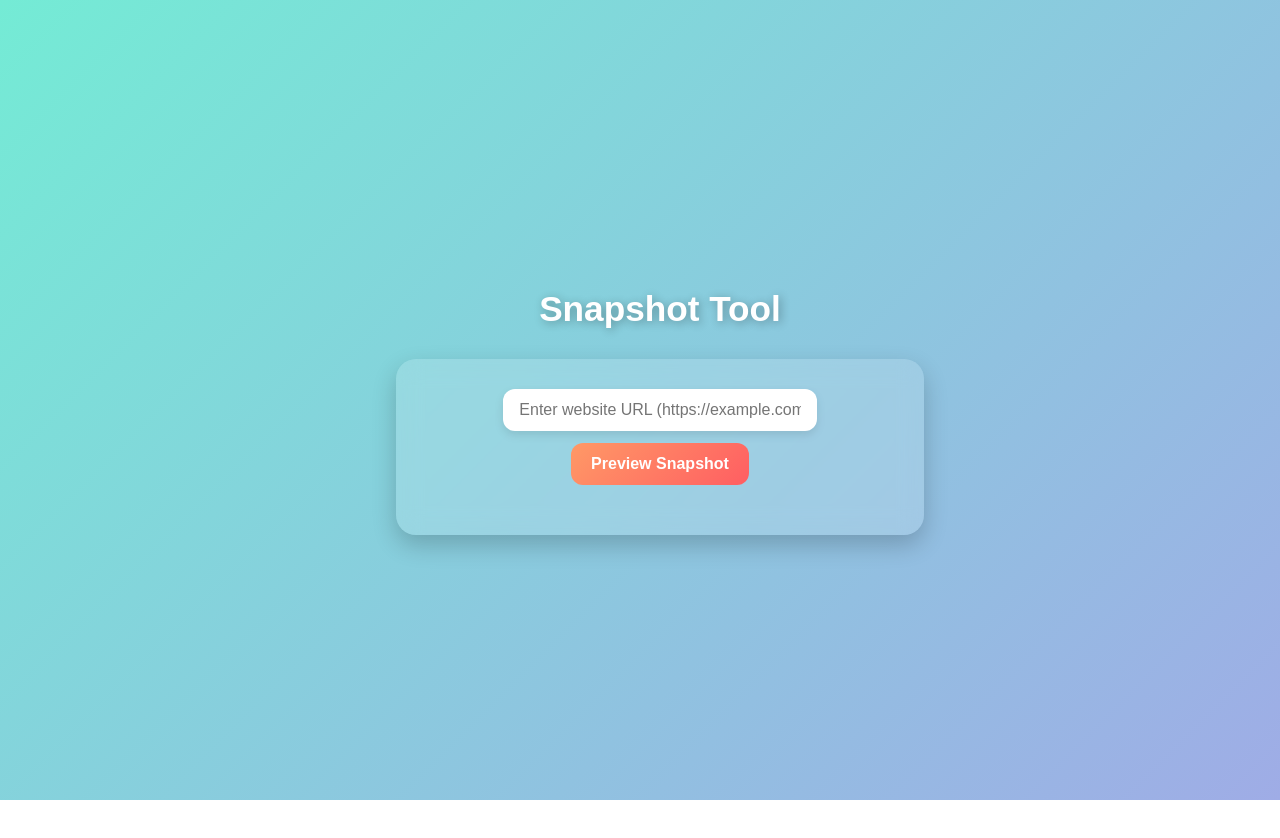
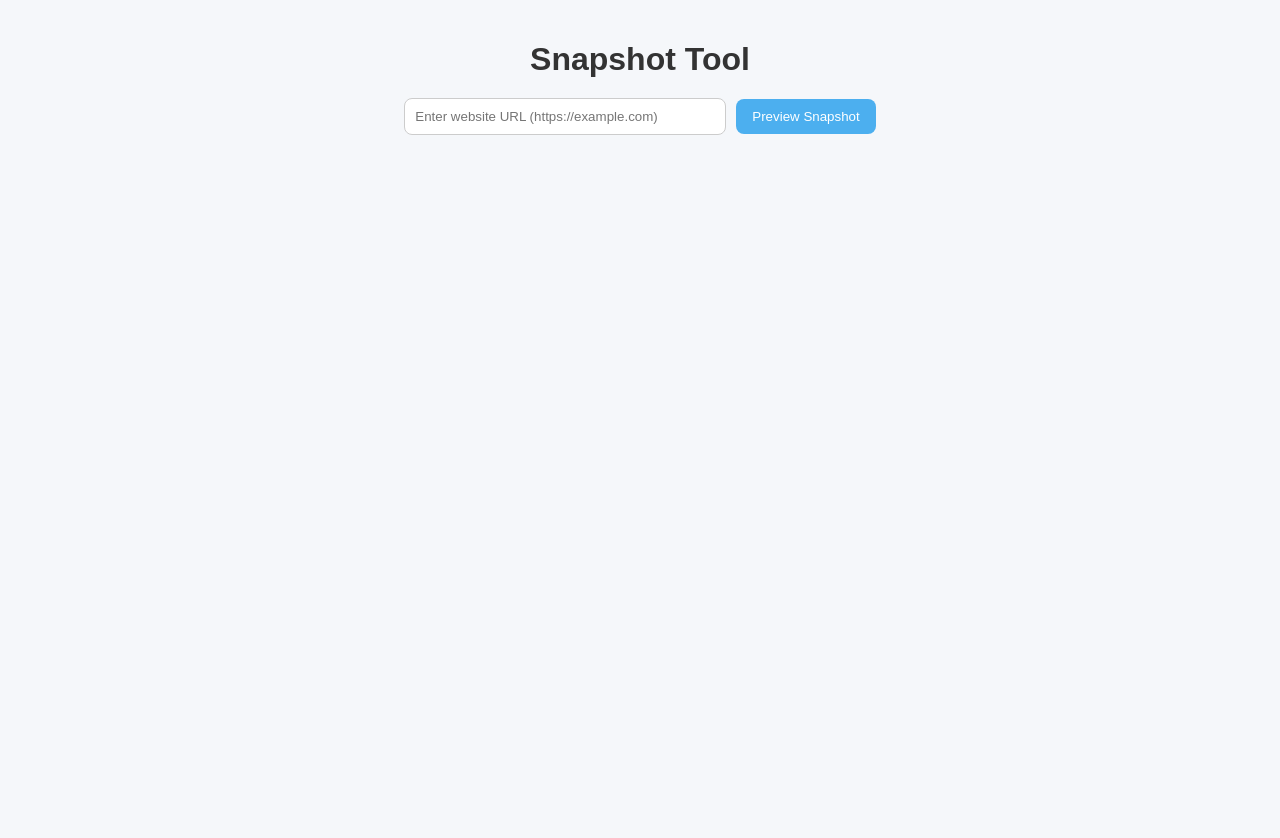
Before and after one commit to yashjaiswal97/website-snapshot-tool, a React (Create React App) app: page / in a window 1280 px wide. Before the commit the page ends 800 px from the top, so only its background shows below. Built offline with nearby package versions, Linux system fonts and the light colour scheme.

Commit message:
Updated UI

```diff
--- a/src/App.css
+++ b/src/App.css
@@ -1,128 +1,72 @@
-body {
-  margin: 0;
-  padding: 0;
-  font-family: "Poppins", sans-serif;
-  background: linear-gradient(135deg, #74ebd5, #9face6);
+.app {
+  text-align: center;
+  font-family: Arial, sans-serif;
+  padding: 20px;
+  background: #f5f7fa;
   min-height: 100vh;
-  display: flex;
-  align-items: center;
-  justify-content: center;
 }
 
-.app {
-  text-align: center;
-  padding: 20px;
-  width: 100%;
-  max-width: 800px;
-}
-
-.title {
-  color: white;
-  font-size: 2.2rem;
-  margin-bottom: 30px;
-  text-shadow: 2px 2px 10px rgba(0, 0, 0, 0.3);
-}
-
-.card {
-  background: rgba(255, 255, 255, 0.15);
-  backdrop-filter: blur(12px);
-  border-radius: 20px;
-  padding: 30px;
-  box-shadow: 0 10px 25px rgba(0, 0, 0, 0.2);
-  color: white;
+h1 {
+  color: #333;
+  margin-bottom: 20px;
 }
 
 .input-section {
-  display: flex;
-  justify-content: center;
-  gap: 12px;
-  margin-bottom: 20px;
-  flex-wrap: wrap;
+  margin: 20px 0;
 }
 
 input {
-  padding: 12px 16px;
-  width: 60%;
-  max-width: 400px;
-  border-radius: 12px;
-  border: none;
-  outline: none;
-  font-size: 1rem;
-  box-shadow: 0 4px 10px rgba(0, 0, 0, 0.1);
+  padding: 10px;
+  width: 300px;
+  border-radius: 8px;
+  border: 1px solid #ccc;
+  margin-right: 10px;
 }
 
 button {
-  padding: 12px 20px;
+  padding: 10px 16px;
+  background: #4cafef;
   border: none;
-  border-radius: 12px;
-  background: linear-gradient(135deg, #ff9966, #ff5e62);
+  border-radius: 8px;
   color: white;
-  font-size: 1rem;
-  font-weight: bold;
   cursor: pointer;
-  transition: transform 0.2s, background 0.3s;
+  transition: 0.3s;
 }
 
 button:hover {
-  transform: scale(1.05);
-  background: linear-gradient(135deg, #ff5e62, #ff9966);
+  background: #3a9bdc;
 }
 
+.loading {
+  color: #666;
+}
+
+.error {
+  color: red;
+  margin-top: 10px;
+}
 
 .screenshot {
   margin-top: 20px;
 }
 
 .screenshot img {
-  max-width: 100%;
-  border-radius: 15px;
-  box-shadow: 0 8px 20px rgba(0, 0, 0, 0.25);
-  margin-bottom: 15px;
+  max-width: 80%;
+  border: 2px solid #ddd;
+  border-radius: 10px;
+  margin-bottom: 10px;
 }
 
 .screenshot a {
   display: inline-block;
-  padding: 10px 18px;
-  background: #34d399;
+  margin-top: 10px;
+  padding: 8px 14px;
+  background: #4caf50;
   color: white;
   text-decoration: none;
-  border-radius: 12px;
-  font-weight: bold;
-  transition: 0.3s;
+  border-radius: 8px;
 }
 
 .screenshot a:hover {
-  background: #059669;
+  background: #3c8f40;
 }
-
-
-.error {
-  color: #ff4d4d;
-  font-weight: bold;
-  margin-top: 10px;
-}
-
-.loading-container {
-  display: flex;
-  flex-direction: column;
-  align-items: center;
-  margin-top: 20px;
-  color: white;
-  font-weight: bold;
-}
-
-.spinner {
-  margin: 10px auto;
-  width: 60px;
-  height: 60px;
-  border: 6px solid rgba(255, 255, 255, 0.3);
-  border-top: 6px solid #fff;
-  border-radius: 50%;
-  animation: spin 1s linear infinite;
-}
-
-@keyframes spin {
-  to {
-    transform: rotate(360deg);
-  }
-}
```
